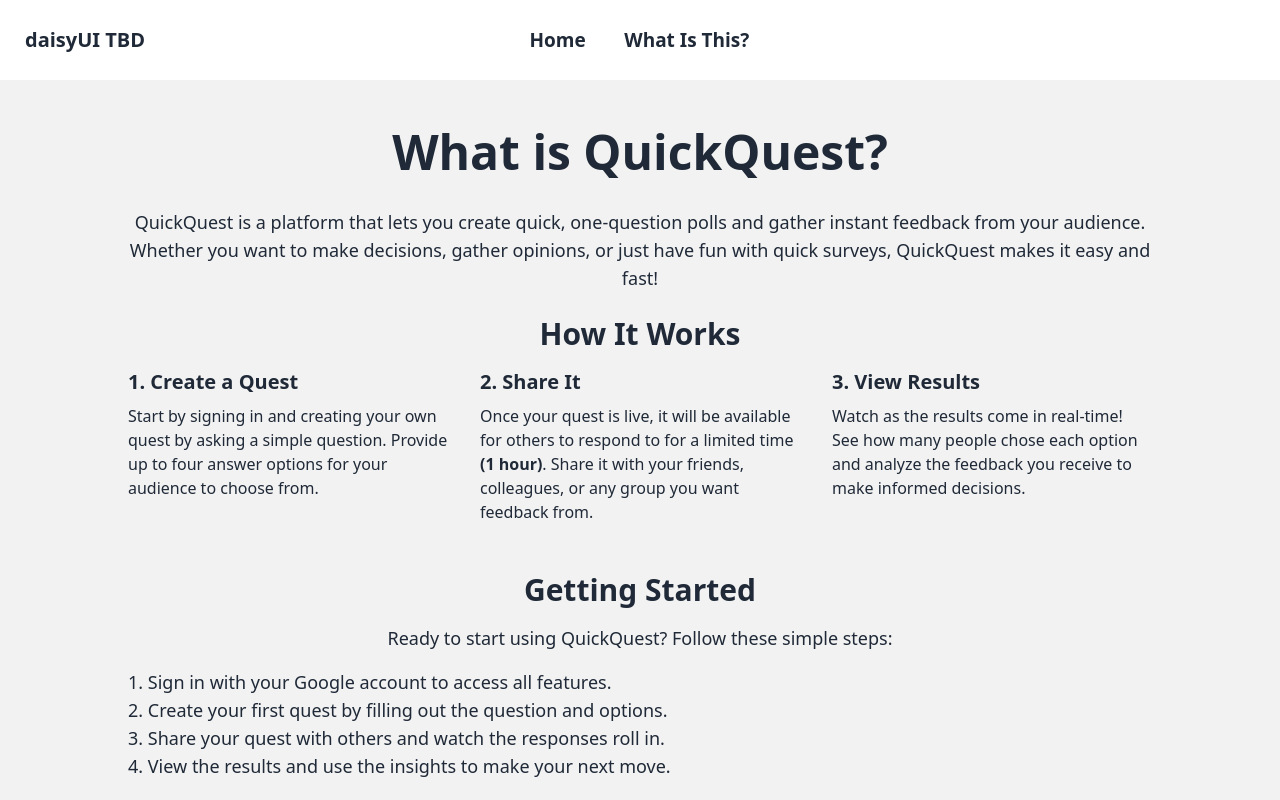
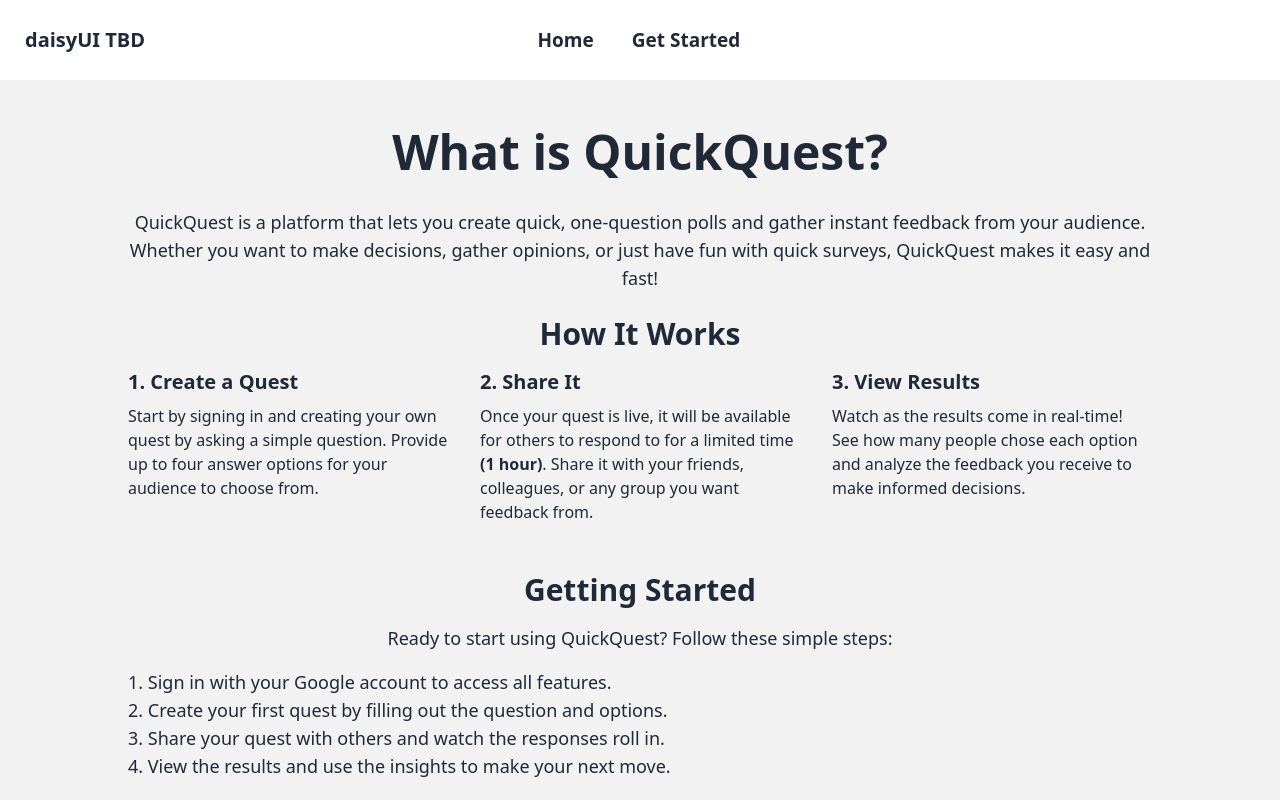
Before and after one commit to DhihanA/react-surveyor, a Next.js app: page /info in a window 1280 px wide. Shown: the top 800 px of the page. Built offline with nearby package versions, Linux system fonts and the light colour scheme; no server answers.

Commit message:
navbar no longer shown for signed out users

```diff
--- a/src/components/NavbarComponent.jsx
+++ b/src/components/NavbarComponent.jsx
@@ -74,7 +74,7 @@ export default function Navbar() {
                   </label>
                     <ul tabIndex={0} className="menu menu-compact dropdown-content mt-3 p-2 shadow bg-base-100 rounded-box w-52 z-50">
                         <Link href='/' className="btn btn-ghost text-sm" onClick={handleClick}>Home</Link>
-                        <Link href='/info' className="btn btn-ghost text-sm" onClick={handleClick}>What Is This?</Link>
+                        <Link href='/info' className="btn btn-ghost text-sm" onClick={handleClick}>Get Started</Link>
                         {user ? (
                           <Link href='/quest' className="btn btn-ghost text-sm" onClick={handleClick}>Create Survey</Link>
                         ) : undefined}
@@ -88,7 +88,7 @@ export default function Navbar() {
             <div className="navbar-center hidden lg:flex">
                 <ul className="menu menu-horizontal px-1">
                     <Link href='/' className="btn btn-ghost text-xl">Home</Link>
-                    <Link href='/info' className="btn btn-ghost text-xl">What Is This?</Link>
+                    <Link href='/info' className="btn btn-ghost text-xl">Get Started</Link>
                     {user ? (
                       <Link href='/quest' className="btn btn-ghost text-xl">Create Quest</Link>
                     ) : undefined}
--- a/src/pages/_app.jsx
+++ b/src/pages/_app.jsx
@@ -9,7 +9,7 @@ export default function App({ Component, pageProps }) {
       <Head>
         <title>QuickQuest</title>
       </Head>
-      <NavbarComponent />
+      {/* <NavbarComponent /> */}
       <Component {...pageProps} />
     </>
   );
--- a/src/pages/index.jsx
+++ b/src/pages/index.jsx
@@ -130,8 +130,8 @@ export default function Home() {
 
   return (
     <>
+      <NavbarComponent />
       <div className="p-4 text-center">
-        {/* <NavbarComponent /> */}
         {user ? (
           // can show the users the actual dashboard
           <div>
@@ -181,8 +181,6 @@ export default function Home() {
                 ) : (
                   // form stuff here. on submit, im sending the questId so that I can later use it to reference the now
                   // submitted form and add the user's ID to the responders array inside it
-                  // TODO: make it update seamlessly without requiring a reload
-                  // !!!!!
                   <div className="card bg-base-300 shadow-xl my-4">
                     <form onSubmit={(e) => handleSubmit(e, questId)} className="card-body">
                       <div className="form-control">
--- a/src/pages/info/index.jsx
+++ b/src/pages/info/index.jsx
@@ -2,6 +2,7 @@ import { useEffect } from "react";
 import { useRouter } from "next/router";
 import { useAuthState } from "react-firebase-hooks/auth";
 import { auth } from "@/firebase.js";
+import NavbarComponent from "@/components/NavbarComponent";
 
 export default function Info() {
     // const [user, loading, error] = useAuthState(auth);
@@ -23,6 +24,8 @@ export default function Info() {
     // }
 
     return (
+      <>
+      <NavbarComponent />
       <div className="min-h-screen bg-base-200 py-12 px-6">
         {/* the max-w-#xl determines how spreadout everything is here */}
         <div className="max-w-5xl mx-auto text-center">
@@ -98,5 +101,6 @@ export default function Info() {
           </div>
         </div>
       </div>
+      </>
     );
   }
--- a/src/pages/quest/index.jsx
+++ b/src/pages/quest/index.jsx
@@ -4,6 +4,7 @@ import { useRouter } from 'next/router';
 import { useAuthState } from "react-firebase-hooks/auth";
 import { auth, db } from '@/firebase.js';
 import { addDoc, collection, getDocs } from "firebase/firestore"; // gonna use this to add the doc to the collection soon
+import NavbarComponent from '@/components/NavbarComponent';
 
 
 export default function Quest() {
@@ -98,6 +99,8 @@ export default function Quest() {
     }
 
     return (
+      <>
+      <NavbarComponent />
       <div className="p-4 text-center">
         {allQuests && allQuests.length >= 10 ? (
           <div className="flex flex-col items-center justify-center h-screen">
@@ -163,5 +166,6 @@ export default function Quest() {
           </form>
         )}
       </div>
+      </>
     );
 }
```
